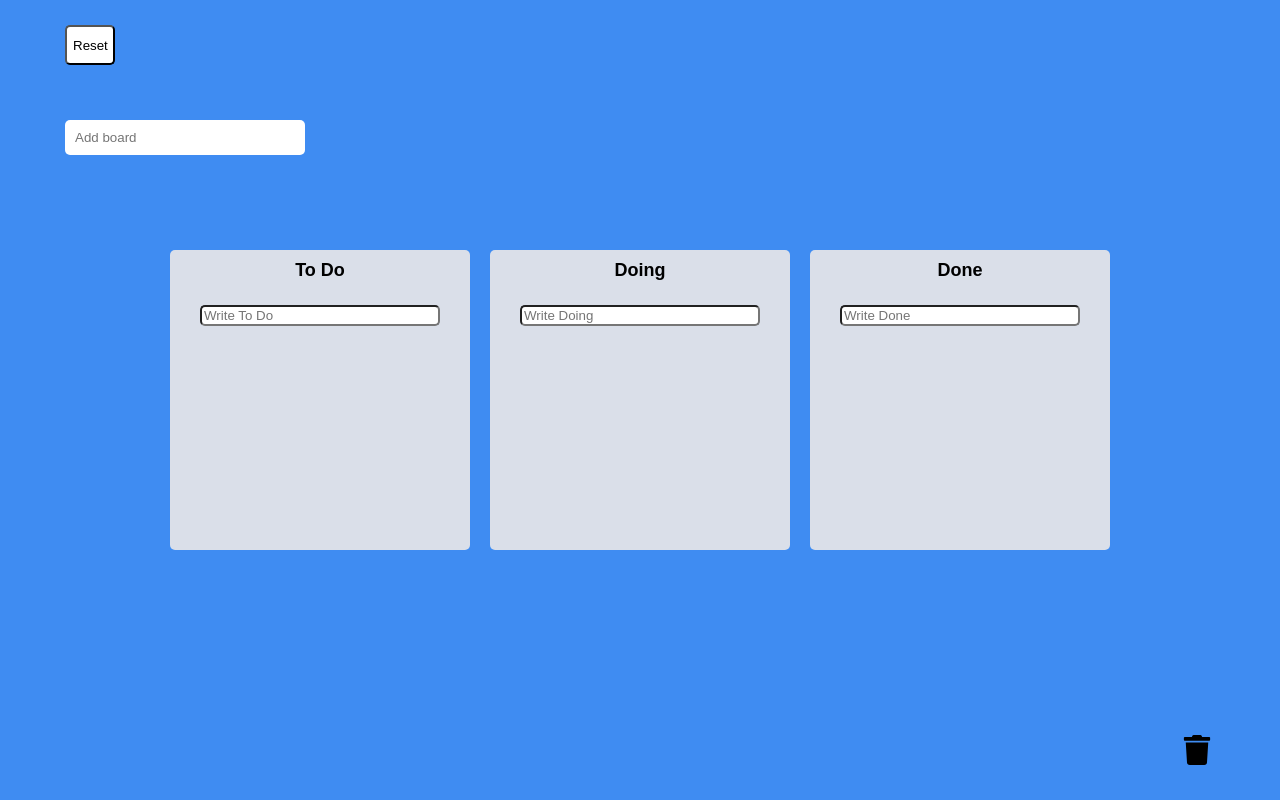
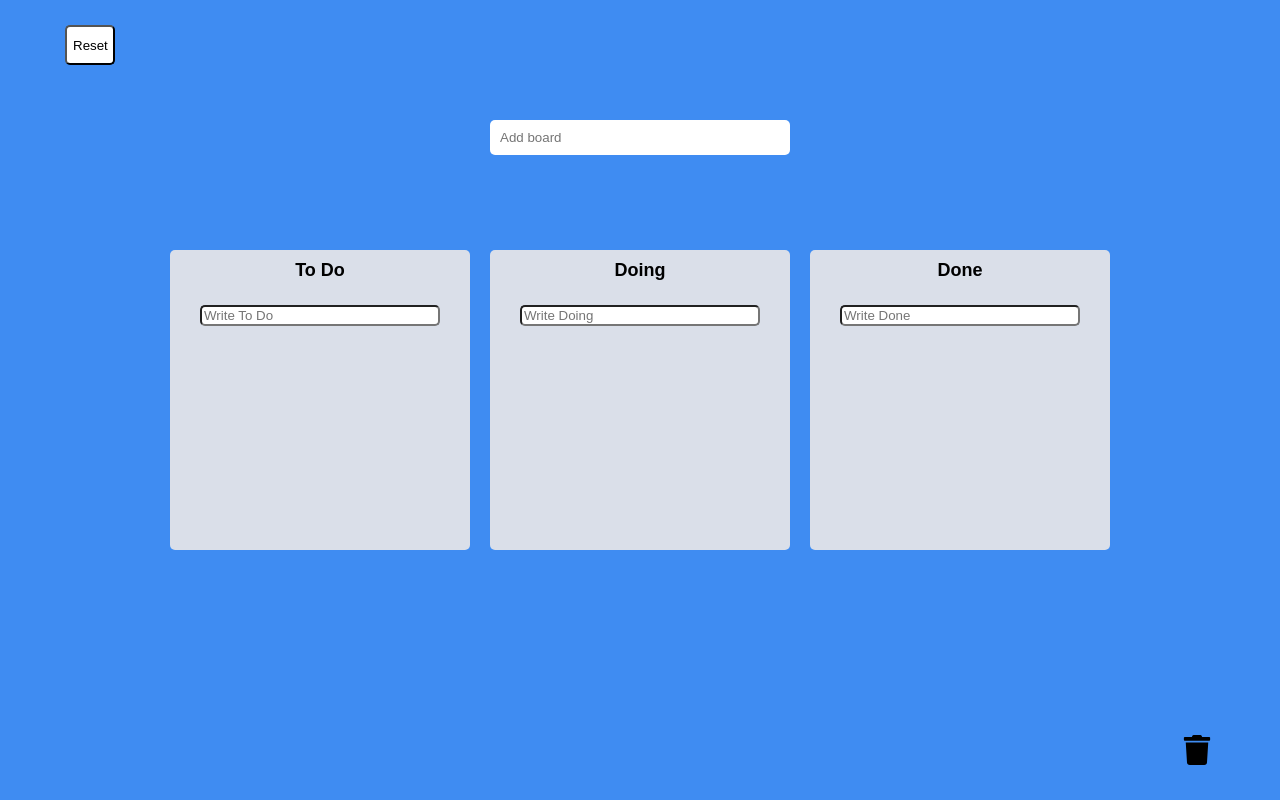
Before and after one commit to Jayjunyoung/todolist-typescript, a React (Create React App) app: page / in a window 1280 px wide. Built offline with nearby package versions, Linux system fonts and the light colour scheme.

Commit message:
보드입력칸수정

```diff
--- a/src/App5.tsx
+++ b/src/App5.tsx
@@ -24,6 +24,7 @@ const Boards = styled.div`
 `;
 
 const Button = styled.button`
+    cursor: pointer;
     background-color: white;
     position: absolute;
     top: 25px;
--- a/src/Components/InsertBoard.tsx
+++ b/src/Components/InsertBoard.tsx
@@ -7,18 +7,20 @@ import { toDoState } from "../atom";
 
 
 const Form = styled.form`
-    position: absolute;
+    position: fixed;
     top: 120px;
-    left: 65px;
+    left: 0px;
+    right: 0px;
+    margin: 0 auto;
     width: 300px;
 `;
 
 const Input = styled.input`
-    width: 80%;
+    width: 100%;
+    height: 100%;
     padding: 10px;
     border-style: none;
     border-radius: 5px;
-    margin-bottom: 16px;
     outline: none;
 `;
 
```
